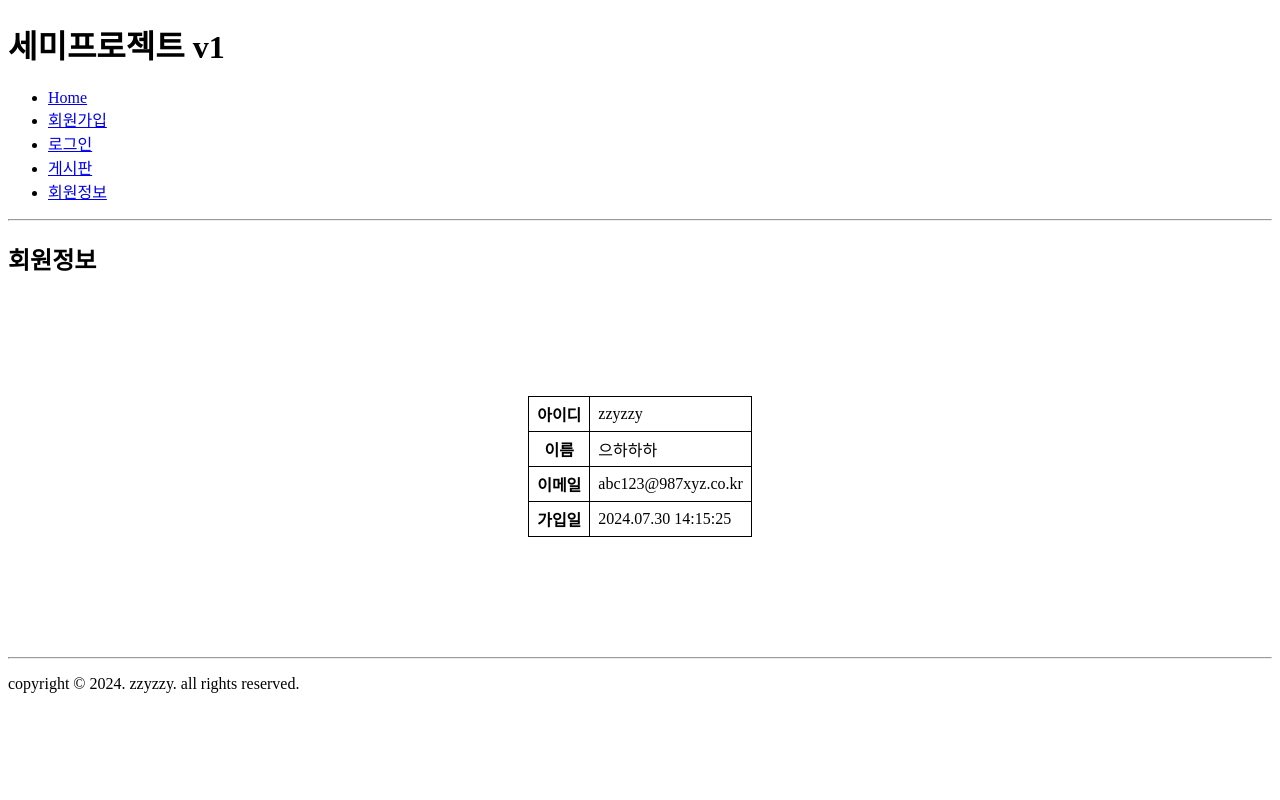
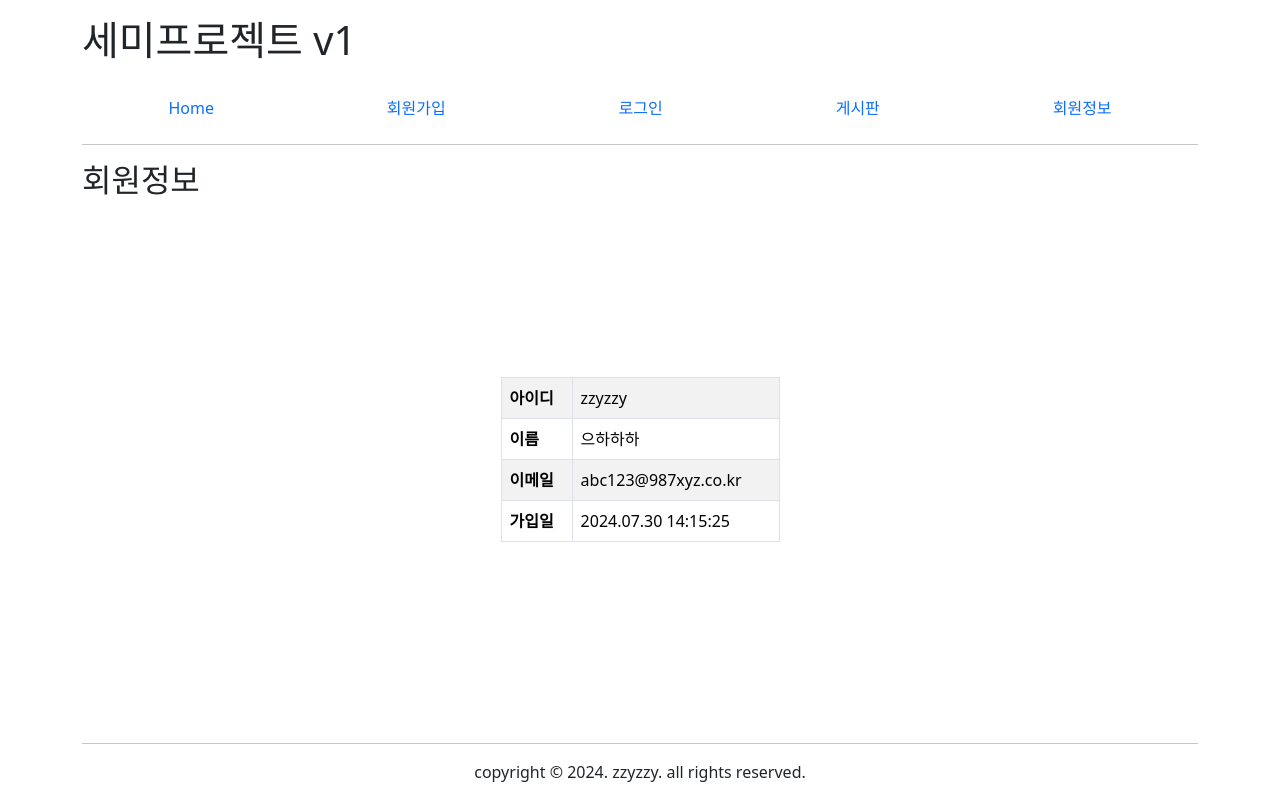
Before and after one commit to play10grounds/semiprojectv1b, a FastAPI app: page /member/myinfo in a window 1280 px wide. Run offline with FastAPI, Linux system fonts and the light colour scheme; some libraries are stand-ins or nearby versions.

Commit message:
myinfo을 bootstrap으로 변경

```diff
--- a/views/templates/member/login.html
+++ b/views/templates/member/login.html
@@ -39,7 +39,7 @@
         </main>
         <footer>
             <hr>
-            <p>copyright &copy; 2024. zzyzzy. all rights reserved.</p>
+            <p class="text-center">copyright &copy; 2024. zzyzzy. all rights reserved.</p>
         </footer>
     </div>
 </body>
--- a/views/templates/member/myinfo.html
+++ b/views/templates/member/myinfo.html
@@ -3,37 +3,37 @@
 <head>
     <meta charset="UTF-8">
     <title>세미프로젝트</title>
+    <link rel="stylesheet" href="/static/css/bs5/bootstrap.min.css">
     <link rel="stylesheet" href="/static/css/project.css">
     <style>
-        table { border: 1px solid black; margin: 120px auto;
-            border-collapse: collapse }
-        th, td { border: 1px solid black; padding: 5px 8px }
     </style>
 </head>
 <body>
-    <div id="wrap">
-        <header><h1>세미프로젝트 v1</h1></header>
-        <nav><ul>
-            <li><a href="/">Home</a></li>
-            <li><a href="/member/join">회원가입</a></li>
-            <li><a href="/member/login">로그인</a></li>
-            <li><a href="/board/list">게시판</a></li>
-            <li><a href="/member/myinfo">회원정보</a></li>
+    <div id="wrap" class="container">
+        <header class="py-3"><h1>세미프로젝트 v1</h1></header>
+        <nav><ul class="nav nav-fill">
+            <li class="nav-item"><a class="nav-link" href="/">Home</a></li>
+            <li class="nav-item"><a class="nav-link" href="/member/join">회원가입</a></li>
+            <li class="nav-item"><a class="nav-link" href="/member/login">로그인</a></li>
+            <li class="nav-item"><a class="nav-link" href="/board/list">게시판</a></li>
+            <li class="nav-item"><a class="nav-link" href="/member/myinfo">회원정보</a></li>
         </ul>
             <hr>
         </nav>
         <main>
             <h2>회원정보</h2>
-            <table>
+            <div class="d-flex justify-content-center align-items-center" style="height: 65vh">
+            <table class="table w-25 table-bordered table-striped">
                 <tr><th>아이디</th><td>zzyzzy</td></tr>
                 <tr><th>이름</th><td>으하하하</td></tr>
                 <tr><th>이메일</th><td>abc123@987xyz.co.kr</td></tr>
                 <tr><th>가입일</th><td>2024.07.30 14:15:25</td></tr>
             </table>
+            </div>
         </main>
         <footer>
             <hr>
-            <p>copyright &copy; 2024. zzyzzy. all rights reserved.</p>
+            <p class="text-center">copyright &copy; 2024. zzyzzy. all rights reserved.</p>
         </footer>
     </div>
 </body>
```
